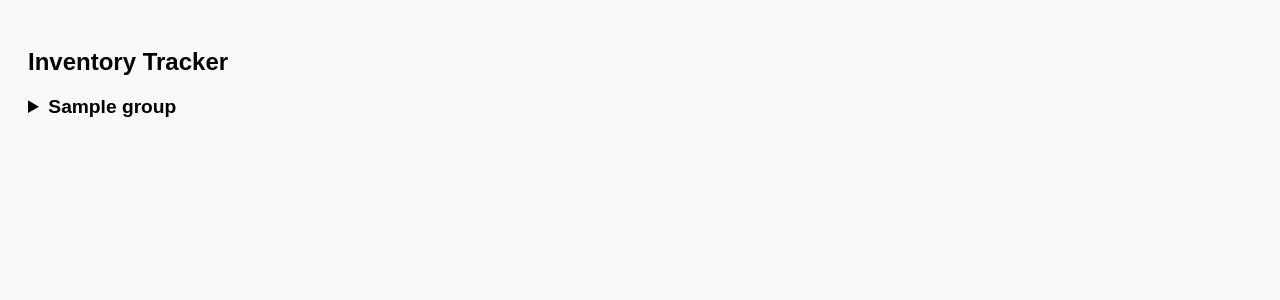
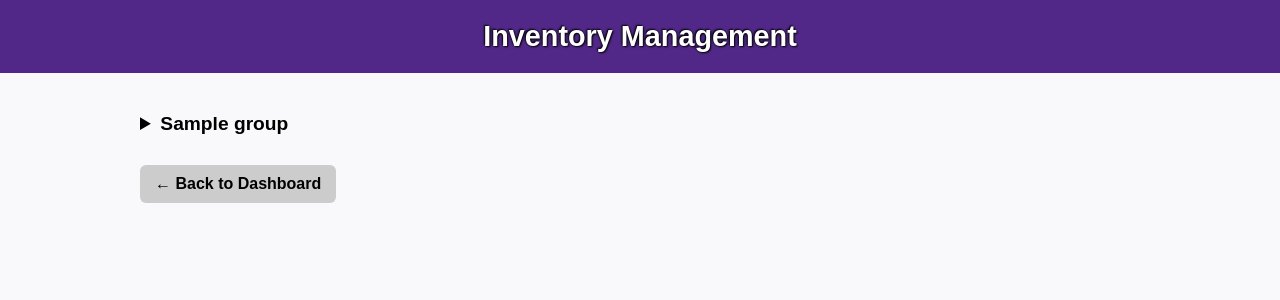
Before and after one commit to cstuffs/KSU, a Flask app: page /admin/inventory in a window 1280 px wide. Shown: the top 300 px of the page. Run offline with Flask 3, Linux system fonts and the light colour scheme; a user stored in the database is signed in; tables that the repository leaves empty hold one stand-in row (values such as "Sample post").

Commit message:
inventory

```diff
--- a/templates/inventory.html
+++ b/templates/inventory.html
@@ -6,32 +6,55 @@
         body {
             font-family: Arial, sans-serif;
             background-color: #f9f9fb;
+            margin: 0;
+            padding: 0;
+        }
+
+        .header-box {
+            background-color: #512888;
+            color: white;
+            padding: 20px;
+            text-align: center;
+            font-size: 1.8em;
+            font-weight: bold;
+            text-shadow: 1px 1px 2px black, -1px -1px 2px black;
+        }
+
+        .content {
+            max-width: 1000px;
+            margin: 0 auto;
             padding: 20px;
         }
+
         summary {
             font-size: 1.2em;
             font-weight: bold;
             cursor: pointer;
             margin-top: 20px;
         }
+
         table {
             width: 100%;
             border-collapse: collapse;
-            margin: 10px 0;
+            margin-top: 10px;
             background-color: white;
         }
+
         th, td {
             border: 1px solid #ccc;
             padding: 10px;
             text-align: center;
         }
+
         input[type=number] {
             width: 60px;
         }
+
         button.adjust {
             padding: 3px 7px;
             margin: 0 5px;
         }
+
         .save-btn {
             padding: 5px 10px;
             background-color: #512888;
@@ -40,10 +63,27 @@
             border-radius: 4px;
             cursor: pointer;
         }
+
+        .back-link {
+            display: inline-block;
+            margin-top: 30px;
+            padding: 10px 15px;
+            background-color: #ccc;
+            color: #000;
+            text-decoration: none;
+            border-radius: 6px;
+            font-weight: bold;
+        }
+
+        .back-link:hover {
+            background-color: #aaa;
+        }
     </style>
 </head>
 <body>
-    <h2>Inventory Tracker</h2>
+    <div class="header-box">Inventory Management</div>
+
+    <div class="content">
         <form method="POST">
             {% for group_name, items in grouped_menu.items() %}
                 <details {% if group_name == session.get('openDropdown') %}open{% endif %}>
@@ -80,6 +120,9 @@
             {% endfor %}
         </form>
 
+        <a href="{{ url_for('admin_dashboard') }}" class="back-link">&larr; Back to Dashboard</a>
+    </div>
+
     <script>
         function adjustQty(id, delta) {
             const input = document.getElementById(id);
@@ -95,7 +138,6 @@
             sessionStorage.setItem('openDropdown', groupName);
         }
 
-        // Automatically open the last open group
         window.addEventListener('load', () => {
             const open = sessionStorage.getItem('openDropdown');
             if (open) {
```
Lines whose indentation alone changed are shown as unchanged.
